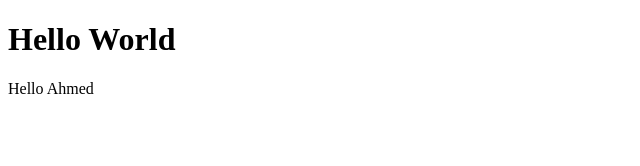
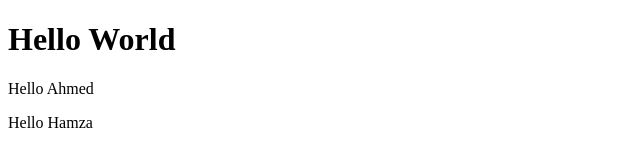
Before and after one commit to AhmedSiddiqui-alt/GIt-Node-Test, a website: page index.html in a window 1280 px wide. Shown: the whole page, without its empty margins (0-640 px from the left). Drawn offline with Linux system fonts and the light colour scheme.

Commit message:
fifth commit

```diff
--- a/index.html
+++ b/index.html
@@ -10,5 +10,8 @@
     <p>
         Hello Ahmed
     </p>
+    <p>
+        Hello Hamza
+    </p>
 </body>
 </html>
--- a/package.json
+++ b/package.json
@@ -4,7 +4,9 @@
   "description": "This is a test directory of Git and Node\u001b[D\u001b[D\u001b[D\u001b[D\u001b[D\u001b[D\u001b[D\u001b[D\u001b[D\u001b[D\u001b[D\u001b[D\u001b[D\u001b[D\u001bto learn Git And Node",
   "main": "index.js",
   "scripts": {
-    "test": "echo \"Error: no test specified\" && exit 1"
+    "start":"npm run lite",
+    "test": "echo \"Error: no test specified\" && exit 1",
+    "lite":"lite-server"
   },
   "repository": {
     "type": "git",
```
Also changed, not shown: 1 other file.
